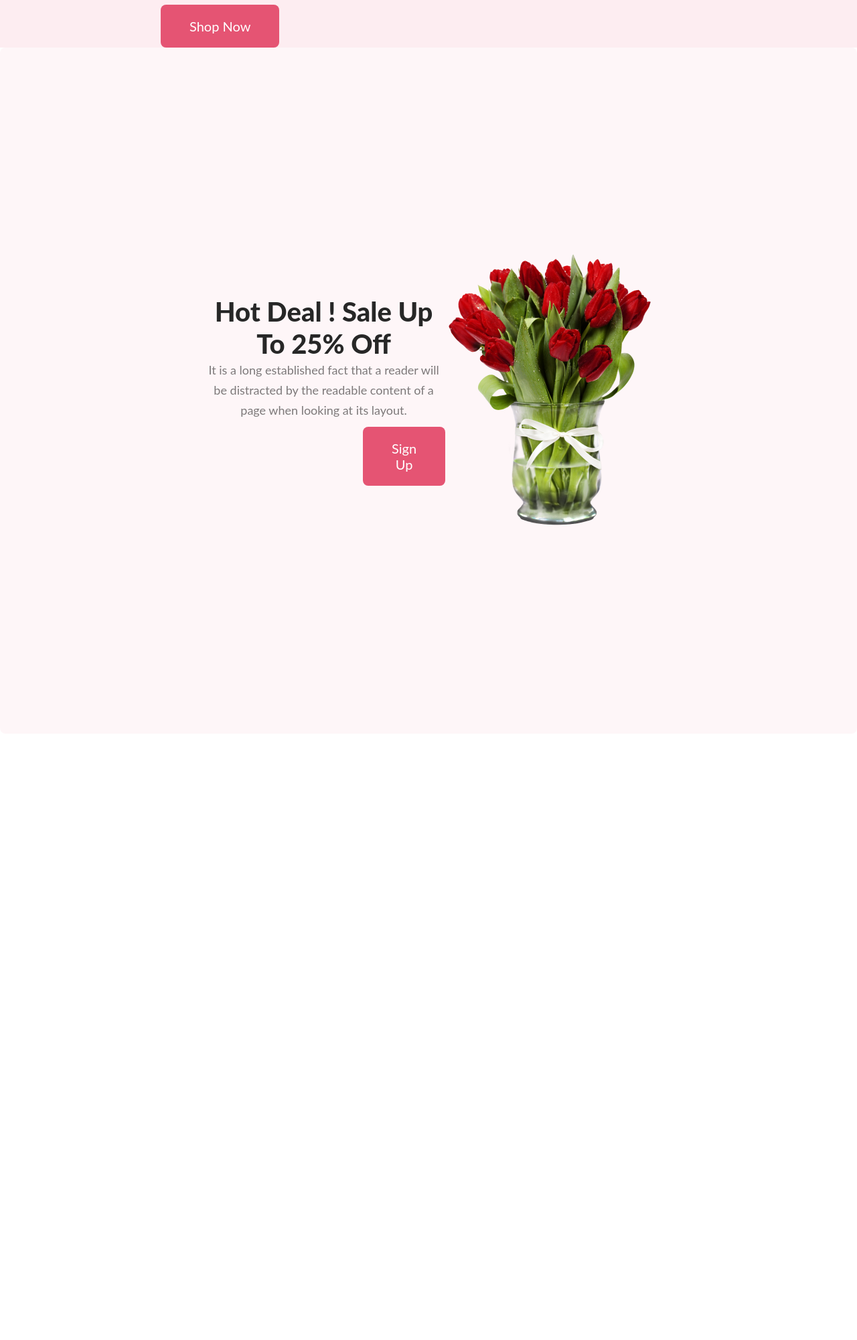
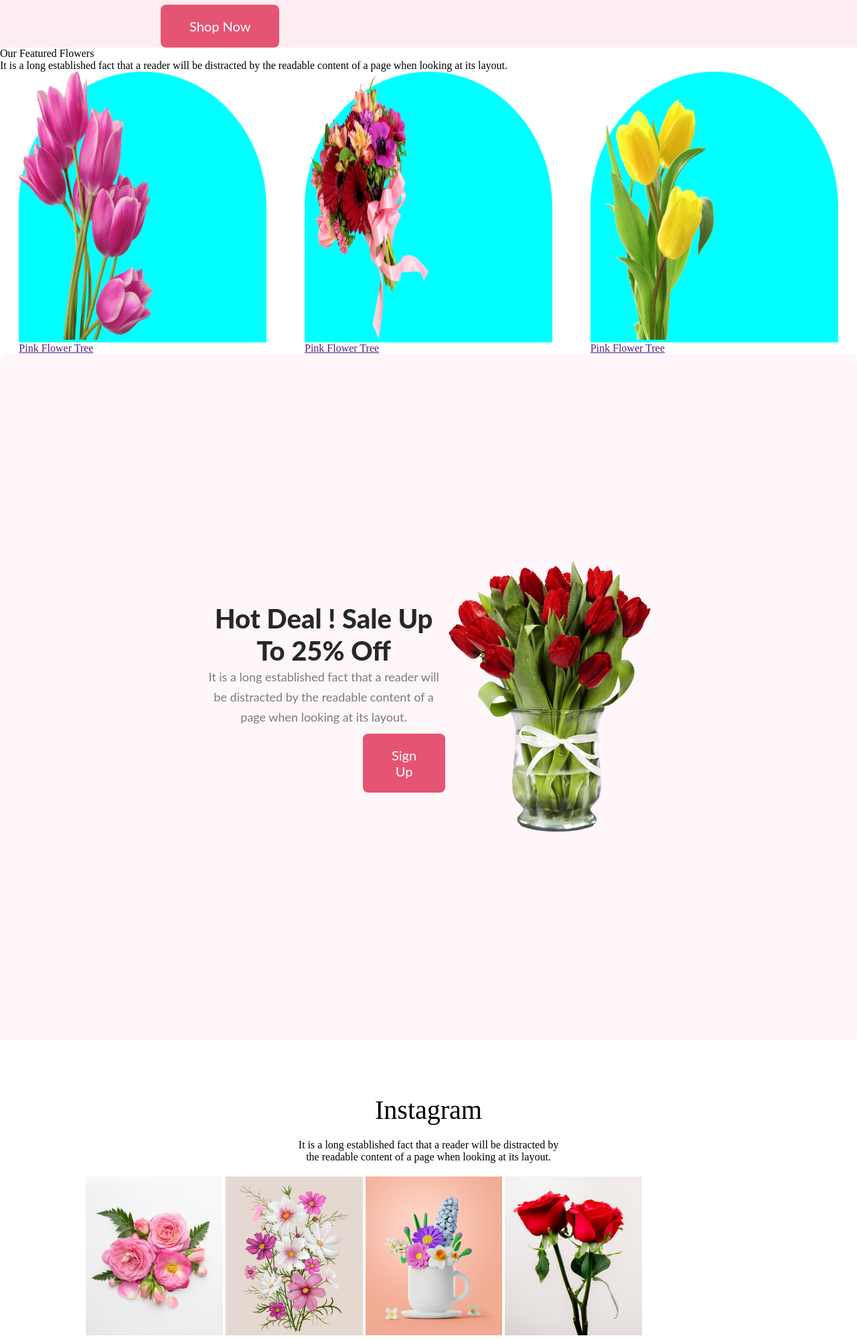
Before and after one commit to thatsPLB/flower-shop, a plain HTML site: page index.html in a window 1280 px wide. Shown: the part 545-2545 px from the top of the page at 67% size. Before the commit the page ends 1640 px from the top, so only its background shows below. Drawn offline with nearby package versions, Linux system fonts and the light colour scheme.

Commit message:
Second Update

```diff
--- a/index.html
+++ b/index.html
@@ -27,6 +27,30 @@
 
     </header>
     <main>
+        <div>
+            <p class="ihead">Our Featured Flowers</p>
+            <p class="idiscription">It is a long established fact that a reader will be distracted by the readable content of a page when looking at its layout.</p>
+        </div>
+        <div class="wb">
+            <div>
+                <div class="im c1">
+                    <img src="./Flower Asset/pngwing 6.png" alt="">
+                </div>
+                <a href="">Pink Flower Tree</a>
+            </div>
+            <div>
+                <div class="im c2">
+                    <img src="./Flower Asset/pngwing 5.png" alt="">
+                </div>
+                <a href="">Pink Flower Tree</a>
+            </div>
+            <div>
+                <div class="im c3">
+                    <img src="./Flower Asset/pngwing 7.png" alt="">
+                </div>
+                <a href="">Pink Flower Tree</a>
+            </div>
+        </div>
         <section class="hot">
              <div class="left">
                 <h3 class="section-title">Hot Deal ! Sale Up To 25% Off</h3>
@@ -37,7 +61,17 @@
              <img class="profile" src="Flower Asset/pngwing 8.png">
 
     </section>
-
+    <div class="instagram">
+        <p id="ihead">Instagram</p>
+        <p id="idiscription">It is a long established fact that a reader will be distracted by the readable content
+            of a page when looking at its layout.</p>
+        <div class="images">
+            <img src="./Flower Asset/Flower 01.png" alt="" class="iimage">
+            <img src="./Flower Asset/Rectangle 4.png" alt="" class="iimage">
+            <img src="./Flower Asset/Rectangle 5.png" alt="" class="iimage">
+            <img src="./Flower Asset/Rectangle 6.png" alt="" class="iimage">
+        </div>
+    </div>
     </main>
     <footer>
 
--- a/styles/flower-shop.css
+++ b/styles/flower-shop.css
@@ -1,6 +1,7 @@
 * {
     margin: 0;
     padding: 0;
+    box-sizing: border-box;
 }
 
 .banner {
@@ -86,6 +87,31 @@
 
 }
 
+.instagram {
+    width: 80%;
+    margin: auto;
+    margin-top: 80px;
+    margin-bottom: 50px;
+}
+#ihead {
+    text-align: center;
+    font-size: 2.5rem;
+}
+
+#idiscription {
+    text-align: center;
+    font-size: 1rem;
+    width: 40%;
+    margin: 20px auto;
+}
+
+.images img {
+    margin: 10px 16px;
+    width: 20%;
+    margin: auto;
+
+}
+
 .hot {
     display: flex;
     justify-content: space-between;
@@ -100,3 +126,21 @@
     margin: auto;
     /* align-self: center; */
 }
+
+.wb {
+    display: flex;
+    justify-content: space-around;
+}
+
+.im {
+    background-color: aqua;
+    width: 370px;
+    /* border-top: 10px; */
+    border-top-right-radius: 50%;
+    border-top-left-radius: 50%;
+}
+
+.im img {
+    width: 200px;
+    height: 400px;
+}
```
